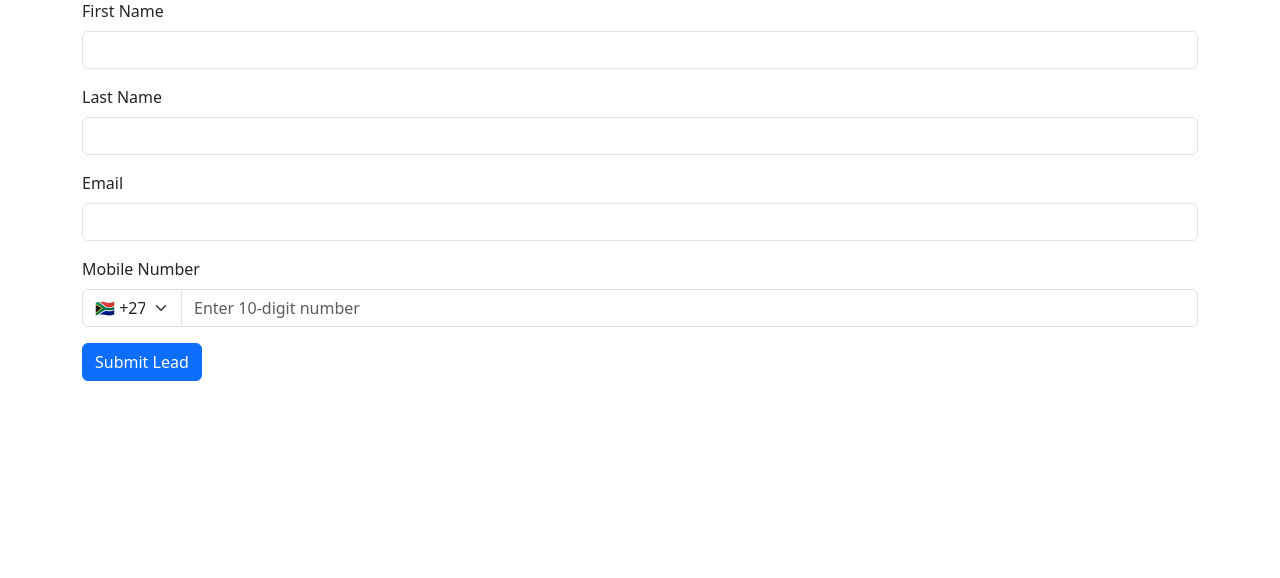
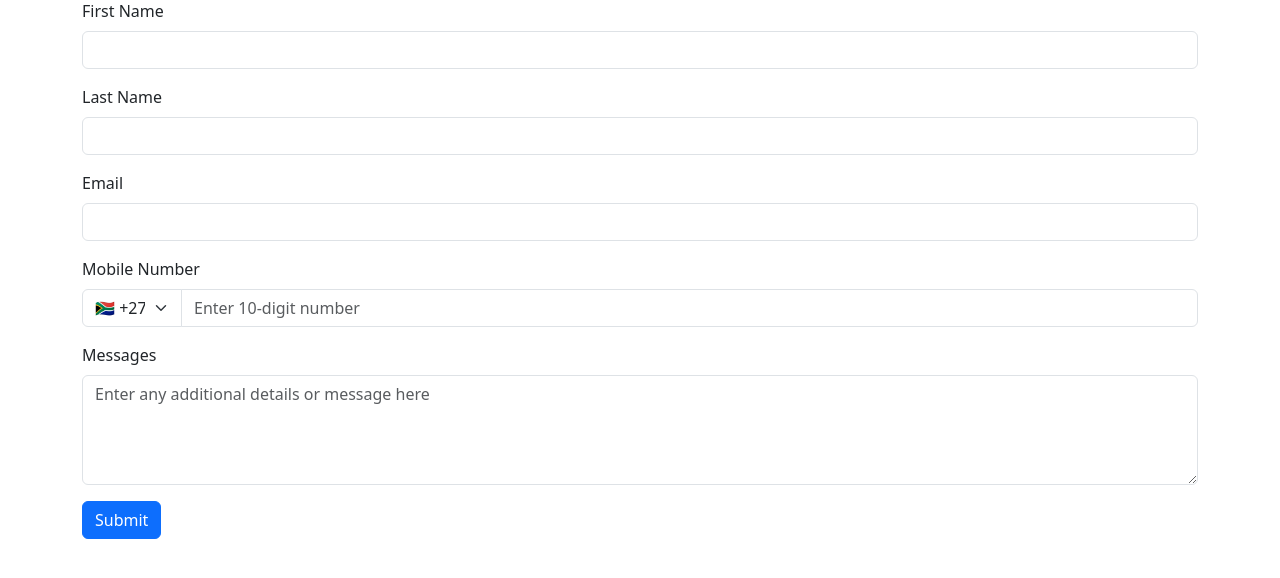
Before and after one commit to RANJANIVAIYAPURI/Vercel-Lead, a Flask app: page / in a window 1280 px wide. Shown: the part 111-689 px from the top of the page. Run offline with Flask 3, Linux system fonts and the light colour scheme.

Commit message:
Added message box to lead_form.html and updated app.py to handle it

```diff
--- a/app.py
+++ b/app.py
@@ -26,6 +26,7 @@ def submit_lead():
         "last_name": request.form['last_name'],
         "email_id": request.form['email_id'],
         "mobile_no": request.form['mobile_no'],
+        "message": request.form['message'],
         "status": "Open",
         "type": "Client",
         "source": "Website",
--- a/templates/lead_form.html
+++ b/templates/lead_form.html
@@ -64,11 +64,13 @@
                 </div>
             </div>
 
+            <div class="mb-3">
+                <label for="message" class="form-label">Messages</label>
+                <textarea class="form-control" id="message" name="message" rows="4" placeholder="Enter any additional details or message here"></textarea>
+            </div>
 
 
-
-
-            <button type="submit" class="btn btn-primary">Submit Lead</button>
+            <button type="submit" class="btn btn-primary">Submit</button>
         </form>
     </div>
 </body>
```
